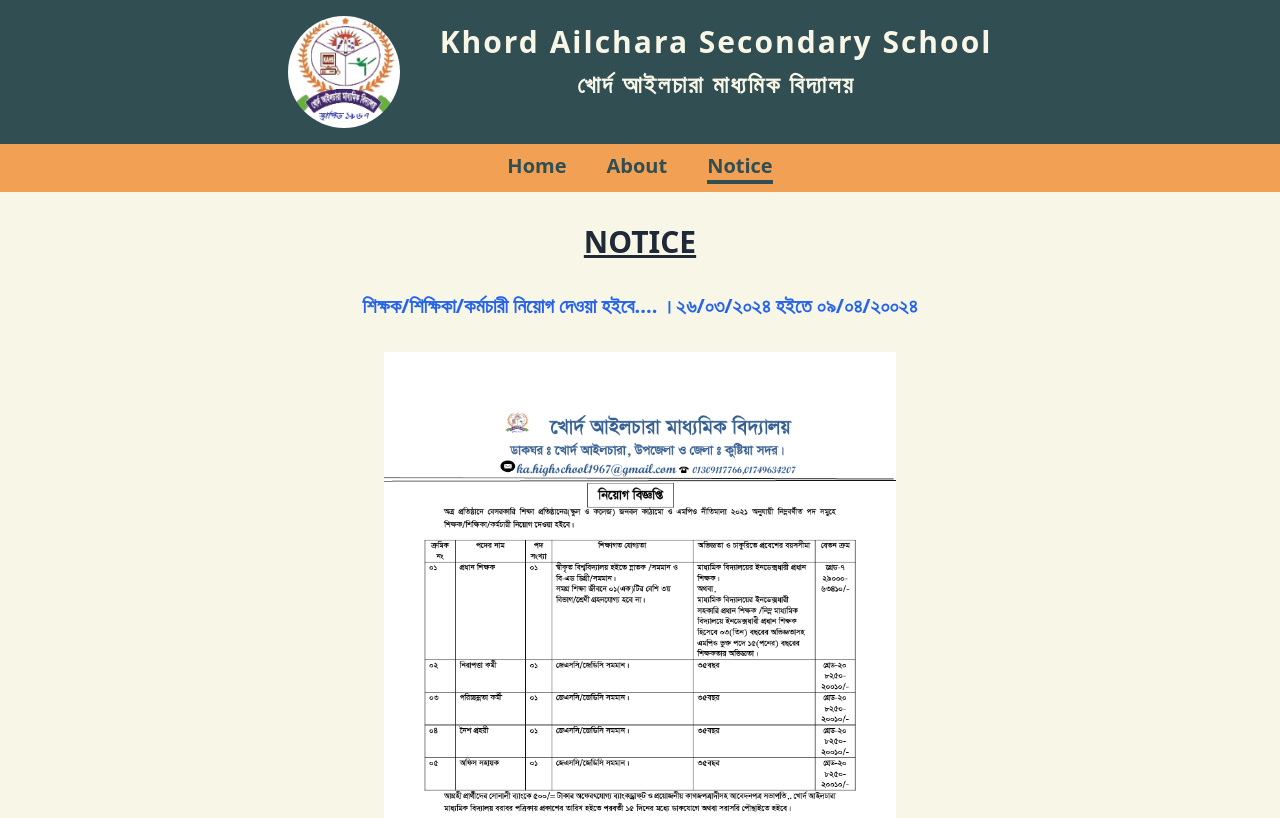
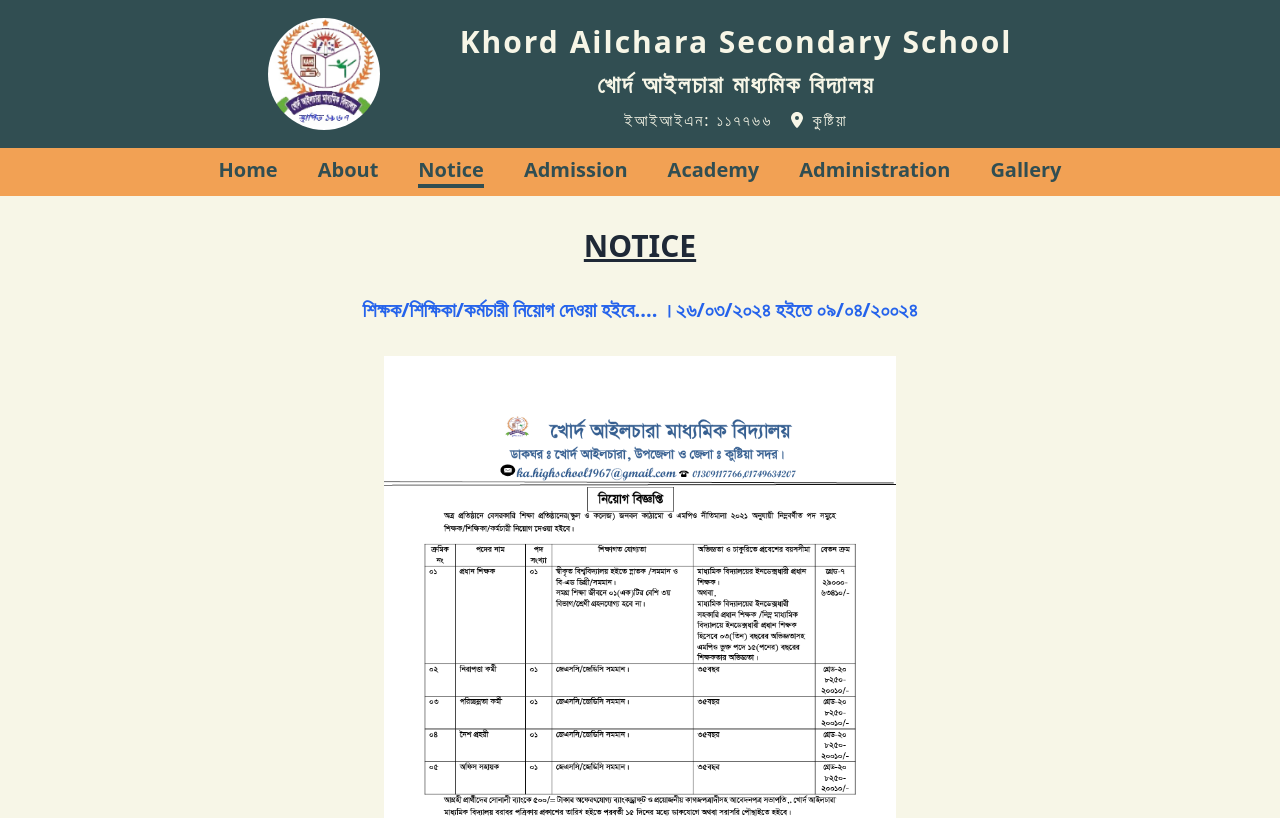
Before and after one commit to Zubayer-Aurnab/SCHOOL-PROJECT, a React (Vite) app: page /notice in a window 1280 px wide. Shown: the top 818 px of the page. Built offline with nearby package versions, Linux system fonts and the light colour scheme.

Commit message:
Nav bar updated

```diff
--- a/src/Components/shared/Nav/NavBar.jsx
+++ b/src/Components/shared/Nav/NavBar.jsx
@@ -1,12 +1,13 @@
 import { NavLink } from "react-router-dom";
 import logo from "../../../assets/logo2.png"
+import { FaLocationDot } from "react-icons/fa6";
 
 const NavBar = () => {
     return (
         <div>
             {/* UPPER NAV */}
             <div className="h-42 bg-[#314E52]  ">
-                <div className="flex justify-center gap-10 py-4 px-2">
+                <div className="flex justify-center items-center gap-8 lg:gap-20 py-4 px-2">
                     <div>
                         <img className="h-12 w-12   lg:h-28 lg:w-28 rounded-full " src={logo} alt="" />
                     </div>
@@ -16,7 +17,11 @@
                         }}
                         className="text-center ">
                         <h1 className="text-[#F7F6E7] text-[12px] lg:text-3xl font-semibold py-2 ">Khord Ailchara Secondary School</h1>
-                        <h1 className="text-[#F7F6E7] text-[10px] lg:text-2xl font-semibold">খোর্দ আইলচারা মাধ্যমিক বিদ্যালয়</h1>
+                        <h1 className="text-[#F7F6E7] text-[10px] lg:text-2xl font-semibold pb-2">খোর্দ আইলচারা মাধ্যমিক বিদ্যালয়</h1>
+                        <div className="flex justify-center gap-4">
+                            <h1 className="text-[#F7F6E7] text-[8px] lg:text-base ">ইআইআইএন: ১১৭৭৬৬   </h1>
+                            <h1 className="text-[#F7F6E7] text-[8px] lg:text-base flex justify-center items-center gap-2"><FaLocationDot />কুষ্টিয়া  </h1>
+                        </div>
                     </div>
                 </div>
             </div>
@@ -24,7 +29,7 @@
 
 
             {/* bottom nav */}
-            <div className="bg-[#F2A154]  h-12 flex gap-10 justify-center py-2">
+            <div className="bg-[#F2A154]  h-12 flex gap-10 justify-center py-2  overflow-x-auto">
                 <NavLink
                     to="/"
                     className={({ isActive, isPending }) =>
@@ -49,6 +54,38 @@
                 >
                     Notice
                 </NavLink>
+                <NavLink
+                    to="/"
+                    className={({ isActive, isPending }) =>
+                        isPending ? "pending" : isActive ? "text-[#314E52] lg:text-xl hover:border-b-4 border-[#314E52]  font-semibold" : "text-[#314E52] lg:text-xl hover:border-b-4 border-[#314E52] font-semibold"
+                    }
+                >
+                    Admission
+                </NavLink>
+                <NavLink
+                    to="/"
+                    className={({ isActive, isPending }) =>
+                        isPending ? "pending" : isActive ? "text-[#314E52] lg:text-xl hover:border-b-4 border-[#314E52]  font-semibold" : "text-[#314E52] lg:text-xl hover:border-b-4 border-[#314E52] font-semibold"
+                    }
+                >
+                    Academy
+                </NavLink>
+                <NavLink
+                    to="/"
+                    className={({ isActive, isPending }) =>
+                        isPending ? "pending" : isActive ? "text-[#314E52] lg:text-xl hover:border-b-4 border-[#314E52] font-semibold" : "text-[#314E52] lg:text-xl hover:border-b-4 border-[#314E52] font-semibold"
+                    }
+                >
+                    Administration
+                </NavLink>
+                <NavLink
+                    to="/"
+                    className={({ isActive, isPending }) =>
+                        isPending ? "pending" : isActive ? "text-[#314E52] lg:text-xl hover:border-b-4 border-[#314E52] font-semibold" : "text-[#314E52] lg:text-xl hover:border-b-4 border-[#314E52] font-semibold"
+                    }
+                >
+                    Gallery
+                </NavLink>
 
             </div>
             {/* bottom nav */}
--- a/src/Components/ui/Notice/Notice.jsx
+++ b/src/Components/ui/Notice/Notice.jsx
@@ -1,4 +1,3 @@
-// import mic from '../../../assets/Mic.jpg'
 import niyog from '../../../assets/niyog.png'
 import newspaper from '../../../assets/newspaper.png'
 import pdf from '../../../assets/re.pdf'
@@ -12,7 +11,7 @@
                     <h1 className='text-center text-[15px] lg:text-xl text-blue-600 font-bold mb-4 lg:mb-8'>শিক্ষক/শিক্ষিকা/কর্মচারী নিয়োগ  দেওয়া হইবে.... ।২৬/০৩/২০২৪  হইতে  ০৯/০৪/২০০২৪</h1>
                     <div className='flex flex-col items-center justify-center '>
                         <img src={niyog} alt="" className='w-1/2 ' />
-                        <button className='bg-[#314E52] text-[#F7F6E7] w-1/2 p-1 lg:p-2 rounded-xl mt-2 font-bold'><a href={niyog} download='niyog biggopti'>Download</a></button>
+                        <a href={pdf} download='niyog biggopti' className='bg-[#314E52] text-[#F7F6E7] w-1/2 p-1 lg:p-2 rounded-xl mt-2 font-bold text-center'>    <button >Download</button></a>
                     </div>
                 </div>
 
@@ -21,7 +20,7 @@
                     <h1 className='text-center text-[15px] lg:text-xl text-blue-600 font-bold mb-4 lg:mb-8'>শিক্ষক/শিক্ষিকা/কর্মচারী নিয়োগ  দেওয়া হইবে.... ।২৬/০৩/২০২৪  হইতে  ০৯/০৪/২০০২৪</h1>
                     <div className='flex flex-col items-center justify-center mb-10 '>
                         <img src={newspaper} alt="" className='w-1/2' />
-                        <button className='bg-[#314E52] text-[#F7F6E7] w-1/2 p-1 lg:p-2 rounded-xl mt-2 font-bold'><a href={newspaper} download='niyog biggopti'>Download</a></button>
+                        <a href={newspaper} download='niyog biggopti' className='bg-[#314E52] text-[#F7F6E7] w-1/2 p-1 lg:p-2 rounded-xl mt-2 font-bold text-center' >    <button >Download</button></a>
                     </div>
                 </div>
             </div>
```
